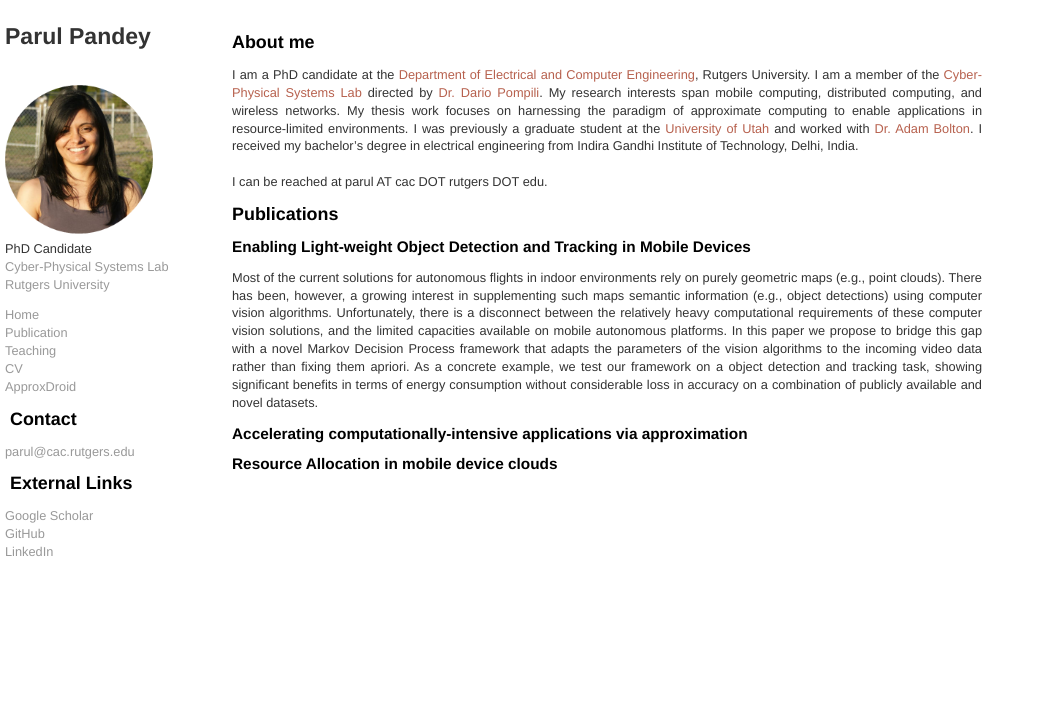
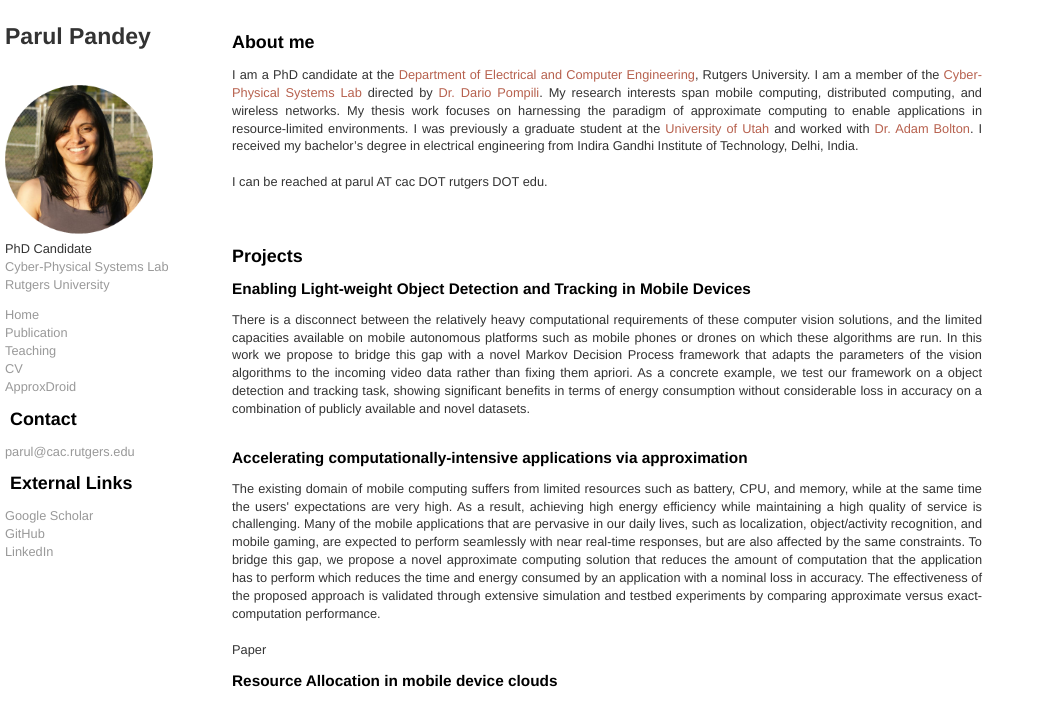
Before and after one commit to parul1985/Parul-Website, a Jekyll site: the page index.html, which Jekyll copies as it is, in a window 1280 px wide. Shown: the top 726 px of the page, without its empty margins (0-1040 px from the left). Built offline with Jekyll 4.4.1, drawn with Linux system fonts in a browser that asks for light colours.

Commit message:
Update index.html

```diff
--- a/index.html
+++ b/index.html
@@ -52,17 +52,38 @@
               I can be reached at parul AT cac DOT rutgers DOT edu.
           </p>
 
-	<h1>Publications</h1>
+
+		 <br />
+		 <br />
+	<h1>Projects</h1>
 
 	    <h2>Enabling Light-weight Object Detection and Tracking in Mobile Devices</h2>
 		<p>
-		Most of the current solutions for autonomous flights in indoor environments rely on purely geometric maps (e.g., point clouds). There has been, however, a growing interest in supplementing such maps semantic information (e.g., object detections) using computer vision algorithms. Unfortunately, there is a disconnect between the relatively heavy computational requirements of these computer vision solutions,
-		and the limited  capacities available on mobile autonomous platforms. In this paper we propose to bridge this gap with a novel Markov Decision Process framework that adapts the parameters of the vision algorithms to the incoming video data rather than fixing them apriori. As a concrete example, we test our framework on a object detection and tracking task, showing significant benefits in terms of energy
-		consumption without considerable loss in accuracy on a combination of publicly available and novel datasets.
+		There is a disconnect between the relatively heavy computational requirements of these computer vision solutions, and the limited  capacities available on mobile
+		autonomous platforms such as mobile phones or drones on which these algorithms are run. In this work we propose
+		to bridge this gap with a novel Markov Decision Process framework that adapts the parameters of the vision algorithms to the incoming video data rather than fixing them apriori.
+		As a concrete example, we test our framework on a object detection and tracking task, showing significant benefits
+		in terms of energy consumption without considerable loss in accuracy on a combination of publicly available
+		and novel datasets.
+		<br />
+		<br />
 		</p>
 
 	    <h2>Accelerating computationally-intensive applications via approximation</h2>
-
+		<p>
+		The existing domain of mobile computing suffers from limited resources such as battery, CPU, and memory,
+		while at the same time the users' expectations are very high. As a result, achieving high energy efficiency
+		while maintaining a high quality of service is challenging. Many of the mobile applications that are pervasive
+		in our daily lives, such as localization, object/activity recognition, and mobile gaming, are expected to
+		perform seamlessly with near real-time responses, but are also affected by the same constraints. To bridge
+		this gap, we propose a novel approximate computing solution that reduces the amount of computation
+		that the application has to perform which reduces the time and energy consumed by an application with a nominal
+		loss in accuracy. The effectiveness of the proposed approach is validated through extensive
+		simulation and testbed experiments by comparing approximate versus exact-computation
+		performance. <br />
+		<br />
+		Paper
+		</p>
 
 
 	    <h2>Resource Allocation in mobile device clouds</h2>
```
